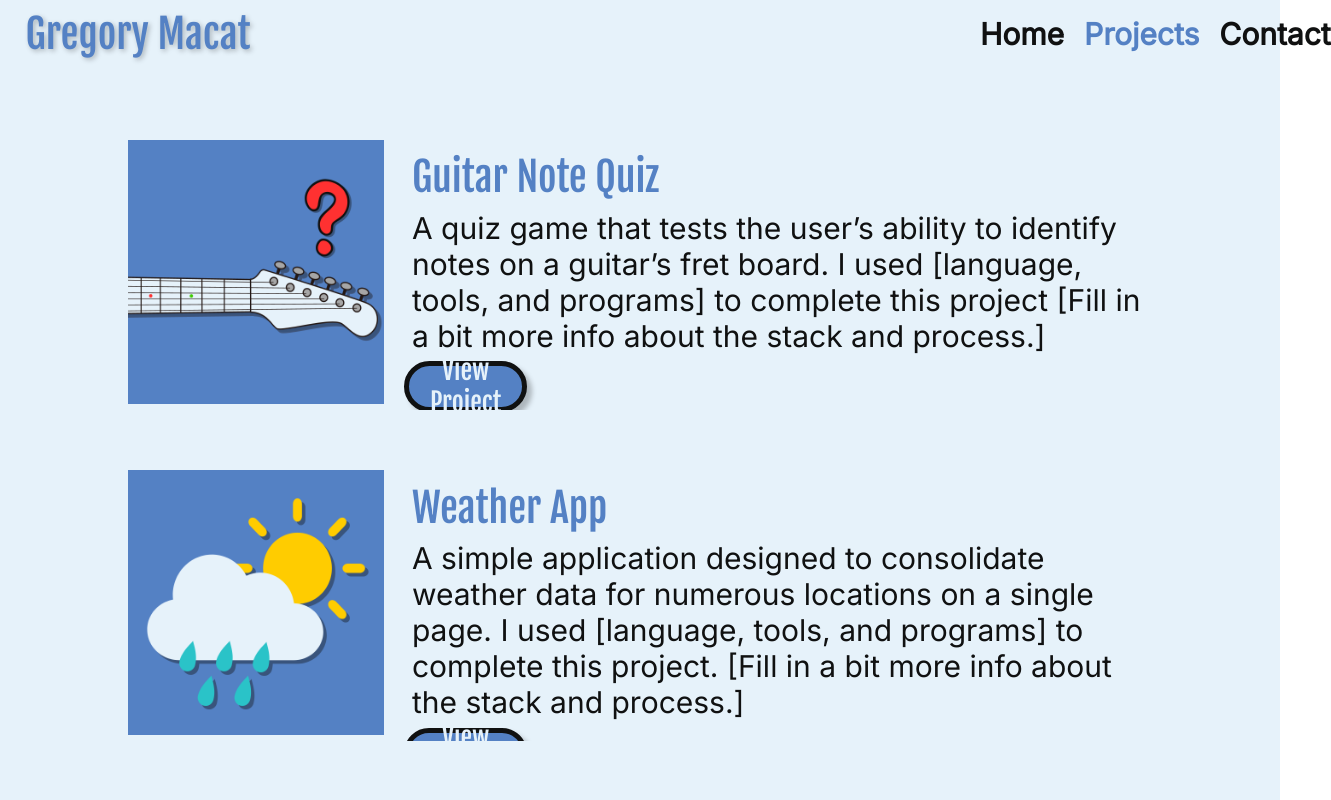
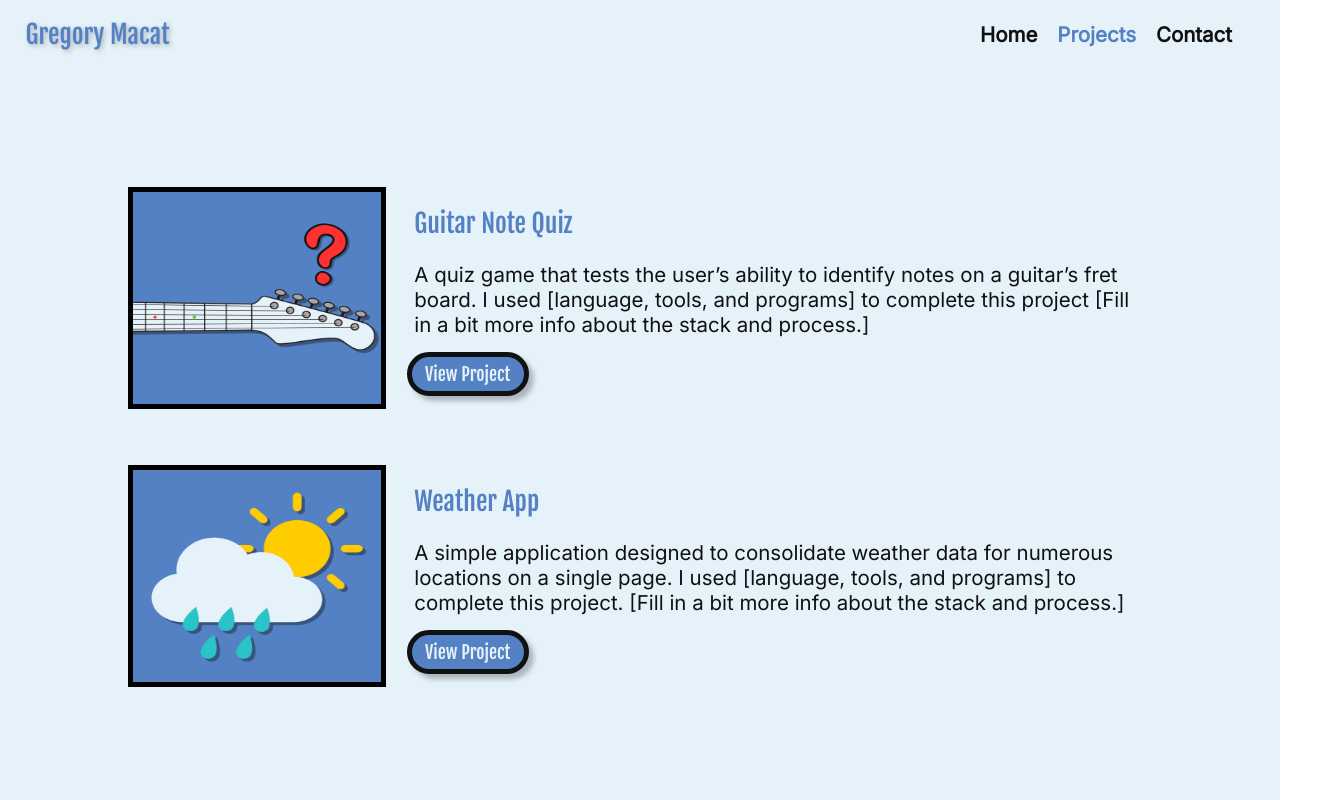
Before and after one commit to gregorymacat/portfolio, a React app: page / in a window 1280 px wide. Both pictures are taken after a click on the element "Projects". Shown: the whole page, 1331 px wide, since content can reach past the window. Built offline with nearby package versions, Linux system fonts and the light colour scheme.

Commit message:
Made page more adaptable to window size changes

```diff
--- a/src/components/AboutMe/AboutMe.css
+++ b/src/components/AboutMe/AboutMe.css
@@ -8,9 +8,10 @@
 .about-me-background {
   display: flex;
   align-items: center;
-  justify-content: center;
+  justify-content: space-evenly;
   height: 80%;
   margin-top: 2%;
+  min-height: 525px;
 }
 /* .about-me-container .info-container {
   white-space: pre-line;
@@ -19,7 +20,7 @@
 .about-me-container .info-container h1 {
   color: #5481C4;
   text-shadow: 2px 2px 5px rgba(0, 0, 0, 0.25);
-  font-size: 60px;
+  font-size: 3.5vw;
   font-family: 'Fjalla One', sans-serif;
   font-style: normal;
   font-weight: 400;
@@ -32,6 +33,7 @@
   text-overflow: ellipsis;
   white-space: initial;
   font-size: 40px;
+  font-size: 2vw;
   font-family: 'Inter', sans-serif;
   font-style: normal;
   font-weight: 400;
@@ -53,13 +55,18 @@
   flex-direction: column;
   justify-content: space-around;
   height: 100%;
-  margin: 2%;
+  width: 18%;
+  /* margin: 2%; */
+  align-items: center;
+  min-width: 264px;
+  /* min-height: 525px; */
 }
 .profile-photo-downloads-container #profile-photo {
-  width: 300px;
-  height: 400px;
+  width: 90%;
+  height: 66%;
+  /* min-width: 260px; */
   outline: black solid 2px;
-  border: 5px solid #101111;
+  border: 4px solid #101111;
   /* background: url(<path-to-image>), lightgray 50% / cover no-repeat; */
   box-shadow: 5px 5px 5px 0px rgba(0, 0, 0, 0.25);
 }
@@ -71,18 +78,22 @@
   box-shadow: 5px 5px 5px 0px rgba(0, 0, 0, 0.25);
   color: #E6F2FA;
   text-align: center;
-  font-size: 40px;
+  font-size: 2vw;
   font-family: 'Fjalla One', sans-serif;
   font-style: normal;
   font-weight: 400;
   line-height: normal;
+  width: 88%;
+  /* min-width: 276px; */
 }
 .socials-container {
+  position: relative;
   display: flex;
-  margin-left: 6%;
+  /* right: 0; */
+  margin-right: 2%;
   align-content: center;
   align-items: center;
-  justify-content: flex-start;
+  justify-content: flex-end;
 }
 .socials-container img {
   width: 10%;
--- a/src/components/AboutMe/AboutMe.jsx
+++ b/src/components/AboutMe/AboutMe.jsx
@@ -6,6 +6,11 @@ function AboutMe() {
   return (
     <div className="about-me-container">
       <div className="about-me-background">
+        <div className="profile-photo-downloads-container">
+          <img id="profile-photo" src="./assets/profilephotolinkedin.JPG" alt="Profile Picture"></img>
+          <button id="projects-button">See My Projects</button>
+          <button id="download-resume">Download Resume</button>
+        </div>
         <div className="info-container">
           <h1>Hello! I'm Gregory Macat</h1>
           <span>I'm a fullstack software engineer based in Austin.</span>
@@ -13,11 +18,6 @@ function AboutMe() {
           <span>Please reach out if you'd like to learn more!</span>
         </div>
         {/* <InfoContainer title={title} text={text}/> */}
-        <div className="profile-photo-downloads-container">
-          <img id="profile-photo" src="./assets/profilephotolinkedin.JPG" alt="Profile Picture"></img>
-          <button id="projects-button">See My Projects</button>
-          <button id="download-resume">View Resume</button>
-        </div>
       </div>
       <div className="socials-container">
         <img id="linkedin-icon" src="./assets/LI_words_Logo.png" alt="Linked In Link"></img>
--- a/src/components/InfoContainer/InfoContainer.css
+++ b/src/components/InfoContainer/InfoContainer.css
@@ -2,7 +2,7 @@
   display: flex;
   flex-direction: column;
   justify-content: space-around;
-  width: 70%;
+  width: 55%;
   height: 70%;
 }
 /* .info-container h1 {
--- a/src/components/Navbar/Navbar.css
+++ b/src/components/Navbar/Navbar.css
@@ -15,7 +15,7 @@
   color: #5481C4;
   text-align: center;
   text-shadow: 2px 2px 5px rgba(0, 0, 0, 0.25);
-  font-size: 40px;
+  font-size: 2vw;
   font-family: 'Fjalla One';
   font-style: normal;
   font-weight: 400;
@@ -30,7 +30,7 @@
   padding-left: 20px;
   color: #101111;
   text-align: center;
-  font-size: 30px;
+  font-size: 1.6vw;
   font-family: 'Inter', sans-serif;
   font-style: normal;
   font-weight: 700;
--- a/src/components/ProjectInfo/ProjectInfo.css
+++ b/src/components/ProjectInfo/ProjectInfo.css
@@ -11,32 +11,36 @@
 }
 .project-image {
   width: 25%;
+  border: 5px solid black;
 }
 .project-information {
+  display: flex;
   width: 75%;
   margin: 0.5% 0 0.5% 2%;
+  flex-direction: column;
+  justify-content: space-evenly;
 }
 .project-information h3 {
   color: #5481C4;
-  font-size: 40px;
+  font-size: 2vw;
   font-family: 'Fjalla One', sans-serif;
   font-style: normal;
   font-weight: 400;
   line-height: normal;
-  margin: 1%;
+  padding: 1%;
 }
 .project-information p {
   overflow: hidden;
   color: #101111;
   text-overflow: ellipsis;
-  font-size: 30px;
+  font-size: 1.6vw;
   font-family: 'Inter', sans-serif;
   font-style: normal;
   font-weight: 400;
   line-height: normal;
-  margin: 1%;
+  padding: 1%;
 }
-.project-information button {
+/* .project-information button {
   height: 25%;
   width: 22%;
   border-radius: 400px;
@@ -51,4 +55,23 @@
   font-weight: 400;
   line-height: normal;
   margin: 1%;
+} */
+.project-information a {
+  display: flex;
+  text-decoration: none;
+  height: 16%;
+  width: 15%;
+  border-radius: 400px;
+  border: 5px solid #101111;
+  background: #5481C4;
+  box-shadow: 5px 5px 5px 0px rgba(0, 0, 0, 0.25);
+  color: #E6F2FA;
+  text-align: center;
+  font-size: 1.4vw;
+  font-family: 'Fjalla One', sans-serif;
+  font-style: normal;
+  font-weight: 400;
+  line-height: normal;
+  align-items: center;
+  justify-content: center;
 }
--- a/src/components/Projects/Projects.css
+++ b/src/components/Projects/Projects.css
@@ -25,22 +25,3 @@
   justify-content: space-around;
   align-items: center;
 }
-.project-information a {
-  display: flex;
-  text-decoration: none;
-  height: 16%;
-  width: 15%;
-  border-radius: 400px;
-  border: 5px solid #101111;
-  background: #5481C4;
-  box-shadow: 5px 5px 5px 0px rgba(0, 0, 0, 0.25);
-  color: #E6F2FA;
-  text-align: center;
-  font-size: 26px;
-  font-family: 'Fjalla One', sans-serif;
-  font-style: normal;
-  font-weight: 400;
-  line-height: normal;
-  align-items: center;
-  justify-content: center;
-}
```
